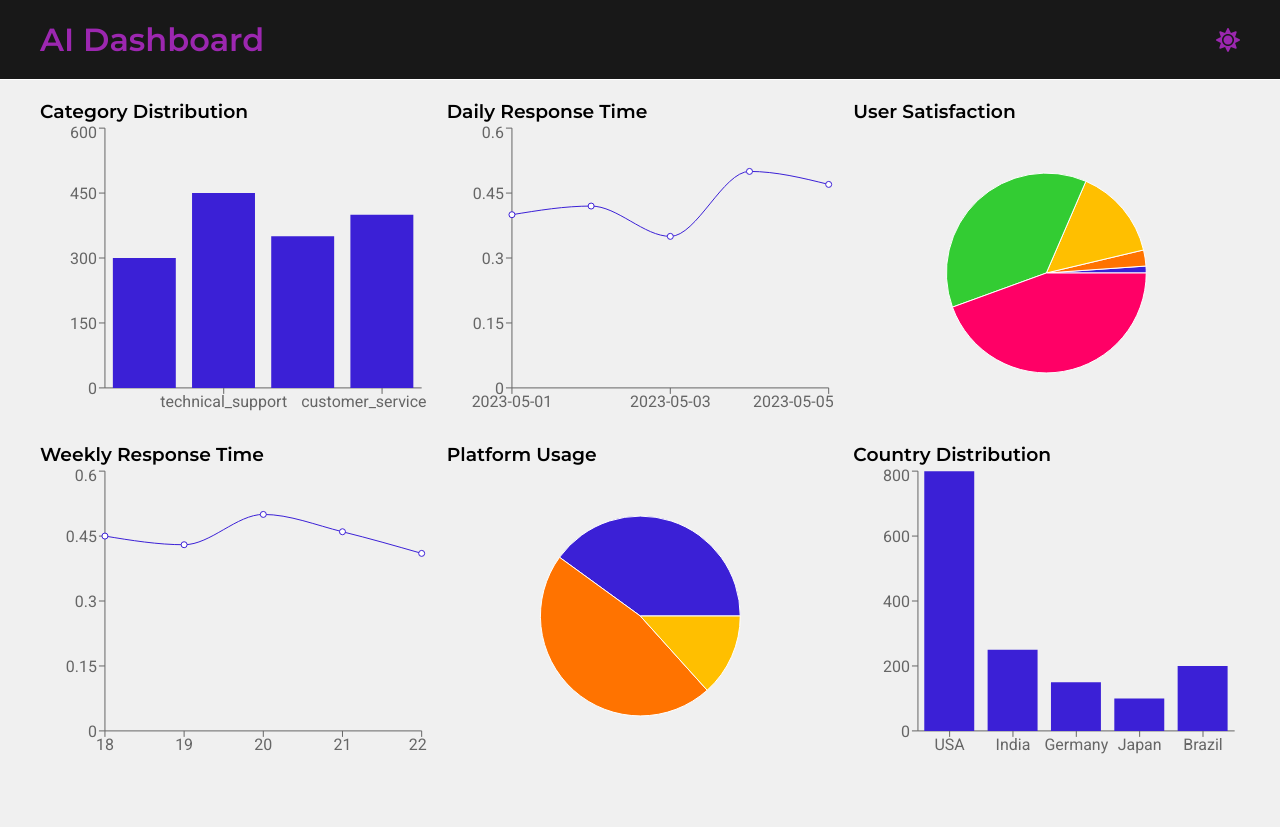
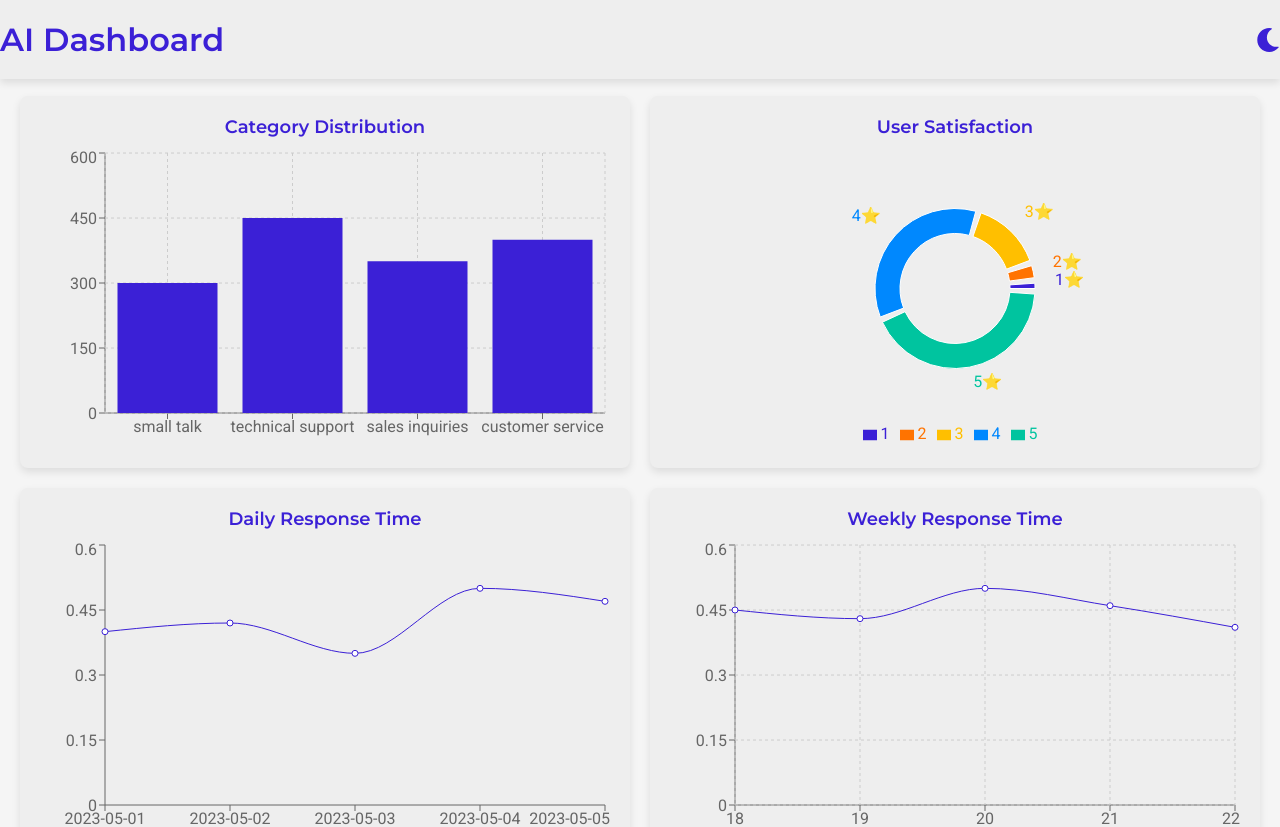
Before and after one commit to mustafakumshi/AI-Dashboard, a React (Vite) app: page / in a window 1280 px wide. Shown: the top 827 px of the page. Built offline with nearby package versions, Linux system fonts and the light colour scheme.

Commit message:
Modify Dashboard Component

```diff
--- a/index.html
+++ b/index.html
@@ -5,7 +5,7 @@
     <link rel="icon" type="image/svg+xml" href="/vite.svg" />
     <meta name="viewport" content="width=device-width, initial-scale=1.0" />
     <link href="https://fonts.googleapis.com/css2?family=Roboto:wght@400;500&family=Montserrat:wght@600&display=swap" rel="stylesheet"/>
-    <title>Vite + React + TS</title>
+    <title>AI Dashboard</title>
   </head>
   <body>
     <div id="root"></div>
--- a/src/components/BarChartComponent.tsx
+++ b/src/components/BarChartComponent.tsx
@@ -1,5 +1,5 @@
 import React from 'react';
-import { BarChart, Bar, XAxis, YAxis, Tooltip, ResponsiveContainer } from 'recharts';
+import { BarChart, Bar, XAxis, YAxis, Tooltip, ResponsiveContainer, CartesianGrid } from 'recharts';
 
 interface BarChartComponentProps {
   data: Array<any>;
@@ -7,9 +7,10 @@ interface BarChartComponentProps {
   yDataKey: string;
   title: string;
   fillColor: string;
+  isCartesian: boolean;
 }
 
-const BarChartComponent: React.FC<BarChartComponentProps> = ({ data, xDataKey, yDataKey, title, fillColor }) => {
+const BarChartComponent: React.FC<BarChartComponentProps> = ({ data, xDataKey, yDataKey, title, fillColor, isCartesian }) => {
   return (
     <div className="chart">
       <h3>{title}</h3>
@@ -18,6 +19,7 @@ const BarChartComponent: React.FC<BarChartComponentProps> = ({ data, xDataKey, y
           <XAxis dataKey={xDataKey} />
           <YAxis />
           <Tooltip />
+          {isCartesian && <CartesianGrid strokeDasharray="3 3" />}
           <Bar dataKey={yDataKey} fill={fillColor} />
         </BarChart>
       </ResponsiveContainer>
--- a/src/components/Dashboard.tsx
+++ b/src/components/Dashboard.tsx
@@ -1,81 +1,125 @@
-import { useSelector } from 'react-redux';
-import { RootState } from '../store';
-import BarChartComponent from './BarChartComponent';
-import PieChartComponent from './PieChartComponent';
-import LineChartComponent from './LineChartComponent';
-import '../styles/Dashboard.scss';
+import { useSelector } from "react-redux";
+import { RootState } from "../store";
+import BarChartComponent from "./BarChartComponent";
+import PieChartComponent from "./PieChartComponent";
+import LineChartComponent from "./LineChartComponent";
+import "../styles/Dashboard.scss";
+import useThemeMode from "../hooks/useThemeMode";
 
 const Dashboard = () => {
-  const { categoryDistribution, responseTimes, userSatisfaction, usageStatistics } = useSelector(
-    (state: RootState) => state.aiData
-  );
+  const {
+    categoryDistribution,
+    responseTimes,
+    userSatisfaction,
+    usageStatistics,
+  } = useSelector((state: RootState) => state.aiData);
 
   // Safely handle potential null or undefined values
   const categoryData =
     categoryDistribution &&
     Object.keys(categoryDistribution).map((key) => ({
-      category: key,
+      category: key.replace("_", " "),
       count: categoryDistribution[key as keyof typeof categoryDistribution],
     }));
 
-  const dailyResponseData = responseTimes?.day_wise || [];
-  const weeklyResponseData = responseTimes?.week_wise || [];
+  const dailyResponseData =
+    responseTimes?.day_wise?.map((item) => {
+      const updatedItem: { [key: string]: any } = {};
+
+      // Iterate through each key in the item and replace _ with space
+      Object.keys(item).forEach((key) => {
+        const updatedKey = key.replace(/_/g, " "); // Replacing _ with space
+        updatedItem[updatedKey] = item[key as keyof typeof item];
+      });
+
+      return updatedItem;
+    }) || [];
+
+  const weeklyResponseData =
+    responseTimes?.week_wise?.map((item) => {
+      const updatedItem: { [key: string]: any } = {};
+
+      // Iterate through each key in the item and replace _ with space
+      Object.keys(item).forEach((key) => {
+        const updatedKey = key.replace(/_/g, " "); // Replacing _ with space
+        updatedItem[updatedKey] = item[key as keyof typeof item];
+      });
+
+      return updatedItem;
+    }) || [];
+
   const satisfactionData = userSatisfaction?.ratings || [];
   const platformUsageData = usageStatistics?.by_platform || {};
   const countryDistributionData = usageStatistics?.by_country || {};
 
   // Colors for Pie charts
-  const pieColors = ['#3b20d6', '#ff7300', '#ffbf00', '#33cc33', '#ff0066'];
+  const pieColors = ["#3b20d6", "#ff7300", "#ffbf00", '#0088FE', '#00C49F', '#FFBB28', '#FF8042'];
+  const primaryColor = "#3b20d6"
 
   return (
     <div className="dashboard-container">
       <div className="grid">
-        {/* Row 1 */}
         {categoryData && (
           <BarChartComponent
             data={categoryData}
             xDataKey="category"
             yDataKey="count"
             title="Category Distribution"
-            fillColor="#3b20d6"
+            fillColor={primaryColor}
+            isCartesian={true}
           />
         )}
-        <LineChartComponent
-          data={dailyResponseData}
-          xDataKey="date"
-          yDataKey="average_time"
-          title="Daily Response Time"
-          strokeColor="#3b20d6"
-        />
+
         <PieChartComponent
           data={satisfactionData}
           dataKey="count"
           nameKey="rating"
           title="User Satisfaction"
+          innerRadius={55}
+          outerRadius={80}
           colors={pieColors}
+          customLabel={({ name }) => `${name}⭐`}
+          paddingAngle={4}
+        />
+        <LineChartComponent
+          data={dailyResponseData}
+          xDataKey="date"
+          yDataKey="average time"
+          title="Daily Response Time"
+          strokeColor={primaryColor}
+          isCartesian={false}
         />
 
-        {/* Row 2 */}
         <LineChartComponent
           data={weeklyResponseData}
           xDataKey="week"
-          yDataKey="average_time"
+          yDataKey="average time"
           title="Weekly Response Time"
-          strokeColor="#3b20d6"
+          strokeColor={primaryColor}
+          isCartesian={true}
         />
         <PieChartComponent
-          data={Object.entries(platformUsageData).map(([platform, count]) => ({ platform, count }))}
+          data={Object.entries(platformUsageData).map(([platform, count]) => ({
+            platform,
+            count,
+          }))}
           dataKey="count"
           nameKey="platform"
           title="Platform Usage"
           colors={pieColors}
+          innerRadius={0}
+          outerRadius={80}
+          customLabel={({ name, percent }) => `${name}: ${(percent * 100).toFixed(0)}%`}
         />
         <BarChartComponent
-          data={Object.entries(countryDistributionData).map(([country, count]) => ({ country, count }))}
+          data={Object.entries(countryDistributionData).map(
+            ([country, count]) => ({ country, count })
+          )}
           xDataKey="country"
           yDataKey="count"
           title="Country Distribution"
-          fillColor="#3b20d6"
+          fillColor={primaryColor}
+          isCartesian={false}
         />
       </div>
     </div>
--- a/src/components/Footer.tsx
+++ b/src/components/Footer.tsx
@@ -5,8 +5,10 @@ import FooterBottom from './FooterBottom'; // Import FooterBottom component
 const Footer = () => {
   return (
     <footer className="footer">
+      <div className="footer-inner">
       <FooterTop/>
       <FooterBottom />
+      </div>
     </footer>
   );
 };
--- a/src/components/Header.tsx
+++ b/src/components/Header.tsx
@@ -12,10 +12,12 @@ const Header: React.FC<HeaderProps> = ({ children }) => {
 
   return (
     <header className="header">
+      <div className='header-inner'>
       <h1>{children}</h1>
       <button className="theme-toggle" onClick={toggleMode}>
         {mode === 'light' ? <FaMoon size={24} /> : <FaSun size={24} />}
       </button>
+      </div>
     </header>
   );
 };
--- a/src/components/LineChartComponent.tsx
+++ b/src/components/LineChartComponent.tsx
@@ -1,5 +1,5 @@
 import React from 'react';
-import { LineChart, Line, XAxis, YAxis, Tooltip, ResponsiveContainer } from 'recharts';
+import { LineChart, Line, XAxis, YAxis, Tooltip, ResponsiveContainer, CartesianGrid } from 'recharts';
 
 interface LineChartComponentProps {
   data: Array<any>;
@@ -7,9 +7,10 @@ interface LineChartComponentProps {
   yDataKey: string;
   title: string;
   strokeColor: string;
+  isCartesian: boolean;
 }
 
-const LineChartComponent: React.FC<LineChartComponentProps> = ({ data, xDataKey, yDataKey, title, strokeColor }) => {
+const LineChartComponent: React.FC<LineChartComponentProps> = ({ data, xDataKey, yDataKey, title, strokeColor, isCartesian }) => {
   return (
     <div className="chart">
       <h3>{title}</h3>
@@ -18,6 +19,7 @@ const LineChartComponent: React.FC<LineChartComponentProps> = ({ data, xDataKey,
           <XAxis dataKey={xDataKey} />
           <YAxis />
           <Tooltip />
+          {isCartesian && <CartesianGrid strokeDasharray="3 3" />}
           <Line type="monotone" dataKey={yDataKey} stroke={strokeColor} />
         </LineChart>
       </ResponsiveContainer>
--- a/src/components/PieChartComponent.tsx
+++ b/src/components/PieChartComponent.tsx
@@ -1,5 +1,5 @@
 import React from 'react';
-import { PieChart, Pie, Tooltip, Cell, ResponsiveContainer } from 'recharts';
+import { PieChart, Pie, Tooltip, Cell, ResponsiveContainer, Legend } from 'recharts';
 
 interface PieChartComponentProps {
   data: Array<any>;
@@ -7,20 +7,25 @@ interface PieChartComponentProps {
   nameKey: string;
   title: string;
   colors: string[];
+  innerRadius: number;
+  outerRadius: number;
+  paddingAngle?: number;
+  customLabel?: (props: { name: string; percent: number }) => string;
 }
 
-const PieChartComponent: React.FC<PieChartComponentProps> = ({ data, dataKey, nameKey, title, colors }) => {
+const PieChartComponent: React.FC<PieChartComponentProps> = ({ data, dataKey, nameKey, title, colors, innerRadius, outerRadius, paddingAngle, customLabel }) => {
   return (
     <div className="chart">
       <h3>{title}</h3>
       <ResponsiveContainer width="100%" height={300}>
         <PieChart>
-          <Pie data={data} dataKey={dataKey} nameKey={nameKey} outerRadius={100}>
+          <Pie data={data} dataKey={dataKey} nameKey={nameKey} innerRadius={innerRadius} outerRadius={outerRadius} paddingAngle={paddingAngle} labelLine={false} label={customLabel}>
             {data.map((_, index) => (
               <Cell key={`cell-${index}`} fill={colors[index]} />
             ))}
           </Pie>
           <Tooltip />
+          <Legend/>
         </PieChart>
       </ResponsiveContainer>
     </div>
--- a/src/store/themeSlice.ts
+++ b/src/store/themeSlice.ts
@@ -6,7 +6,7 @@ interface ThemeState {
 }
 
 const initialState: ThemeState = {
-  mode: 'dark', // Initially dark mode
+  mode: 'light', // Initially light mode
 };
 
 // Create the theme mode slice
--- a/src/styles/Dashboard.scss
+++ b/src/styles/Dashboard.scss
@@ -2,7 +2,7 @@
 @use './variables' as *;  // Make sure to have your color variables for dark/light themes
 
 .dashboard-container {
-  margin-top: 80px;
+  margin-top: 76px;
   display: flex;
   flex-direction: column;
   align-items: center;
@@ -10,24 +10,26 @@
   background-color: $primary-background; // Background color for light theme
   min-height: 100vh;
 
+  @media (max-width: 768px) {
+    margin-top: 58px;
+  }
+
   // Grid for charts
   .grid {
     display: grid;
-    grid-template-columns: 1fr 1fr 1fr; // 3 columns for desktop
+    grid-template-columns: 1fr 1fr; // 2 columns for desktop
     grid-gap: 20px;
     width: 100%;
-    max-width: 1200px;
+    max-width: 1400px;
 
     // Styling for each chart container
-    .chart-container {
-      background-color: $light-background; // Light background for charts
+    .chart {
       padding: 20px;
       border-radius: 8px;
       box-shadow: 0 4px 8px rgba(0, 0, 0, 0.1);
 
       // Title styling
       h3 {
-        color: $light-primary;
         font-size: 18px;
         margin-bottom: 10px;
         text-align: center;
@@ -42,9 +44,9 @@
   }
 }
 
-@media (prefers-color-scheme: dark) {
+[data-theme='dark'] {
   .dashboard-container {
-    background-color: $dark-background; // Dark background for dark theme
+    background-color: $dark-dashboard-container; // Dark background for dark theme
     color: $dark-text; // Text color for dark theme
   }
 
@@ -53,7 +55,31 @@
     box-shadow: 0 4px 8px rgba(255, 255, 255, 0.1); // Light shadow for dark theme
   }
 
+  .chart {
+    background: $dark-chart;
+  }
+
   h3 {
     color: $dark-primary; // Light text for titles in dark mode
   }
 }
+
+[data-theme='light'] {
+    .dashboard-container {
+      background-color: $light-dashboard-container; // Dark background for dark theme
+      color: $light-text; // Text color for dark theme
+    }
+
+    .chart-container {
+      background-color: $light-background; // Dark background for charts
+      box-shadow: 0 4px 8px rgba(255, 255, 255, 0.1); // Light shadow for dark theme
+    }
+
+    .chart {
+        background-color: $light-background;
+    }
+
+    h3 {
+      color: $light-primary; // Light text for titles in dark mode
+    }
+  }
--- a/src/styles/Header.scss
+++ b/src/styles/Header.scss
@@ -1,16 +1,26 @@
 @use './variables' as *;  // Using variables file
 
 .header {
-  display: flex;
-  justify-content: space-between;
-  align-items: center;
-  padding: 20px 40px;
   position: fixed;
   top: 0;
   left: 0;
   right: 0;
   z-index: 10;  // Make sure it appears above other content
   transition: all 0.3s ease;
+  box-shadow: 0 4px 8px rgba(0, 0, 0, 0.1);
+
+  .header-inner{
+    max-width: 1400px;
+    display: flex;
+    justify-content: space-between;
+    align-items: center;
+    padding: 20px 0;
+    margin: 0 auto;
+
+    @media (max-width: 768px) {
+        max-width: 100%;
+        padding: 10px 20px;
+    }
 
     h1 {
         font-size: 32px;
@@ -28,6 +38,8 @@
         color: $dark-text;
         transition: color 0.3s ease;
       }
+  }
+
 }
 
 // Light theme styles (using theme variables directly)
@@ -64,10 +76,6 @@
 
 // Responsive Styles for smaller screen sizes
 @media screen and (max-width: 768px) {
-  .header {
-    padding: 10px 20px;
-  }
-
   h1 {
     font-size: 18px;
     margin-bottom: 16px;
--- a/src/styles/_variables.scss
+++ b/src/styles/_variables.scss
@@ -3,12 +3,16 @@ $light-background: #eeeeee;
 $light-text: #000000;
 $light-primary: #3b20d6;   // Base Primary Color for Light Theme
 $light-theme-hover: #4ed6dd;
+$light-dashboard-container: #f5f5f5;
 
 // Colors for the Dark Theme
 $dark-background: #181818;
 $dark-text: #ffffff;
-$dark-primary: #9c27b0;     // Base Primary Color for Dark Theme
+$dark-primary: #ffffff;
+$dark-hover: #9c27b0;     // Base Primary Color for Dark Theme
 $dark-theme-hover: #ffb74d;
+$dark-dashboard-container: #32313e;
+$dark-chart: #0f132a;
 
 // Common Color Variables (to avoid redundancy)
 $primary-background: #f0f0f0;
```
Also changed, not shown: src/styles/Footer.scss (+24 -14 lines). Lines whose indentation alone changed are shown as unchanged.
